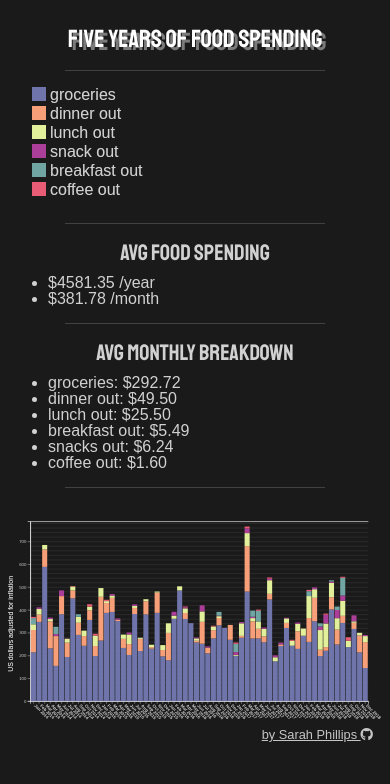
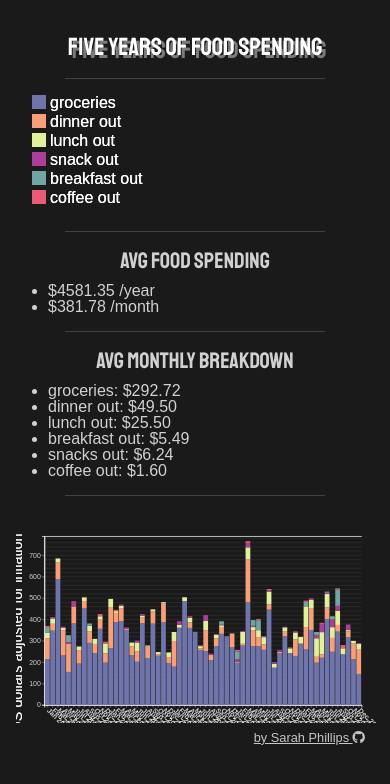
Before and after one commit to snphillips/food-spending, a React (Create React App) app: page / in a window 390 px wide. Shown: the top 784 px of the page. Built offline with nearby package versions, Linux system fonts and the light colour scheme; a web font is replaced by a local one.

Commit message:
add comments, fix data loading issue

```diff
--- a/src/App.js
+++ b/src/App.js
@@ -44,6 +44,7 @@ export default class App extends Component {
     this.drawChart()
    }
 
+
     //  ==================================
     //  Get the data
     //  ==================================
@@ -61,9 +62,11 @@ export default class App extends Component {
           this.dailyToMonlyData()
           this.turnUndefinedInto0()
           this.addFoodMemoryToData()
+          this.calculateBreakdownAverages()
+          // 3) draw the chart
+          console.log("this.state.data:", this.state.data)
           this.drawChart()
-          this.calculateBreakdownAverages()
-          console.log("this.state.data:", this.state.data)
+
       }).catch(function(error){
       // handle error
       })
@@ -75,13 +78,16 @@ export default class App extends Component {
     getCommentData() {
       d3.csv(comments)
         .then((comments) => {
-          // 1) set state with data
+          // 1) set state with comments data
           this.setState({commentData: comments})
           console.log("commentData", this.state.commentData)
+          this.drawChart()
       }).catch(function(error){
       // handle error
       })
     }
+
+
 
     // ==================================
     // Turn value from string to number
@@ -124,7 +130,7 @@ export default class App extends Component {
         return d.lunch
       }) /5 /12).toFixed(2)
 
-     let monthlyAverageBreakfast = (_lodash.sumBy(this.state.data, (d) => {
+      let monthlyAverageBreakfast = (_lodash.sumBy(this.state.data, (d) => {
         return d.breakfast
       }) /5 /12).toFixed(2)
 
@@ -144,14 +150,6 @@ export default class App extends Component {
         monthlyAverageSnack: monthlyAverageSnack,
         monthlyAverageCoffee: monthlyAverageCoffee,
       })
-
-      // console.log("monthlyAverageGroceries", this.state.monthlyAverageGroceries)
-      // console.log("monthlyAverageDinner", this.state.monthlyAverageDinner)
-      // console.log("monthlyAverageLunch", this.state.monthlyAverageLunch)
-      // console.log("monthlyAverageBreakfast", this.state.monthlyAverageBreakfast)
-      // console.log("monthlyAverageSnack", this.state.monthlyAverageSnack)
-      // console.log("monthlyAverageCoffee", this.state.monthlyAverageCoffee)
-
     }
 
     // ==================================
@@ -167,7 +165,6 @@ export default class App extends Component {
         entry.date = moment(entry.date).format("MMM YYYY");
       })
     }
-
 
     // ==================================
     // Adjust numbers for inflation
@@ -187,7 +184,6 @@ export default class App extends Component {
           entry.value = (entry.value * 1.028)
         }
       })
-      // console.log("after inflation", this.state.data)
     }
 
     turnUndefinedInto0() {
@@ -265,19 +261,19 @@ export default class App extends Component {
           let dinner = _lodash.sumBy(uniqueDates, (entry) => {
             return entry.dinner
           })
-
+          // sum the lunch spending according to every unique date
           let lunch = _lodash.sumBy(uniqueDates, (entry) => {
             return entry.lunch
           })
-
+          // sum the breakfast spending according to every unique date
           let breakfast = _lodash.sumBy(uniqueDates, (entry) => {
             return entry.breakfast
           })
-
+          // sum the snack spending according to every unique date
           let snack = _lodash.sumBy(uniqueDates, (entry) => {
             return entry.snack
           })
-
+          // sum the coffee spending according to every unique date
           let coffee = _lodash.sumBy(uniqueDates, (entry) => {
             return entry.coffee
           })
@@ -293,7 +289,6 @@ export default class App extends Component {
        }
       })
        this.setState({data: newData})
-       // console.log("after monthly totals:", newData)
      }
 
 
@@ -539,7 +534,7 @@ export default class App extends Component {
          // adjust up and down
          .attr('x', -(innerHeight / 1.5) )
          // adjust side to side
-         .attr('y', 30 )
+         .attr('y', 15 )
          .attr('transform', 'rotate(-90)')
          .attr('text-anchor', 'middle')
          .text('US dollars adjusted for inflation')
--- a/src/index.css
+++ b/src/index.css
@@ -19,9 +19,6 @@ a {
   text-decoration: underline;
 }
 
-a:hover {
-
-}
 
 /* =================================
 Sidebar
@@ -51,7 +48,7 @@ text.legend-text {
   font-family: sans-serif;
   font-family: 'Jaldi', sans-serif;
   /* remember, it's an SVG so use fill instead of color for text color */
-  fill: rgba(255, 255, 255, .55);
+  fill: rgba(255, 255, 255, .80);
 }
 
 .sidebar-text, .sidebar-link{
@@ -143,26 +140,25 @@ p#comment {
 /* ===================================
 Footer
 ====================================== */
-
 footer {
   font-size: 80%;
   position: absolute;
   right: 2rem;
-  bottom: .5rem;
+  bottom: 1.5rem;
 }
-
 
 /* SMALL ********************/
 @media screen and (max-width: 700px) {
 
   body {
+    padding: .5rem;
     background-color: #1a1a1a;
   }
 
   aside {
     /*display: inline-block;*/
     height: 100%;
-    padding: 1.5rem 2rem 0 2rem;
+    padding: 1.5rem 1.5rem 0 1.5rem;
     /*font-size: 110%;*/
   }
 
@@ -177,13 +173,17 @@ footer {
     text-align: center;
   }
 
-  /* not working */
-  .tool-tip {
-    /*display: inline;*/
-    left: 0;
-    left: 0;
+  svg#chart {
+    padding: .5rem 0 3rem .5rem;
+  }
+
+  text.left-chart-label {
+    font-size: 220%;
+  }
+
+  g.tick {
+    font-size: 170%;
   }
 
 
-
 }
```
Also changed, not shown: src/data/comments.csv.
